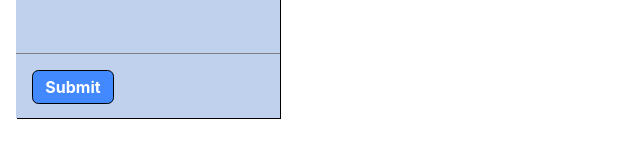
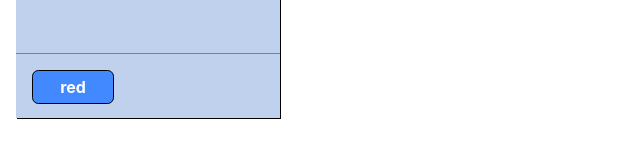
Before and after one commit to ChaunteVanDeBurgh/reactjs-practice, a React (Create React App) app: page / in a window 1280 px wide. Shown: the part 250-408 px from the top of the page, without its empty margins (0-640 px from the left). Built offline with nearby package versions, Linux system fonts and the light colour scheme.

Commit message:
create click event in Button

```diff
--- a/src/Button.js
+++ b/src/Button.js
@@ -2,9 +2,16 @@ import React from 'react';
 import './Button.css';
 
 class Button extends React.Component {
+	constructor(props) {
+		super(props);
+		this.state = { color: 'red' };
+	}
+	handleClick() {
+		alert('Hello, World... ALERT!');
+	}
 	render() {
 		return (
-			<div className="Button">Submit</div>
+			<div className="Button" onClick={this.handleClick}>{this.state.color}</div>
 		);
 	}
 }
```
